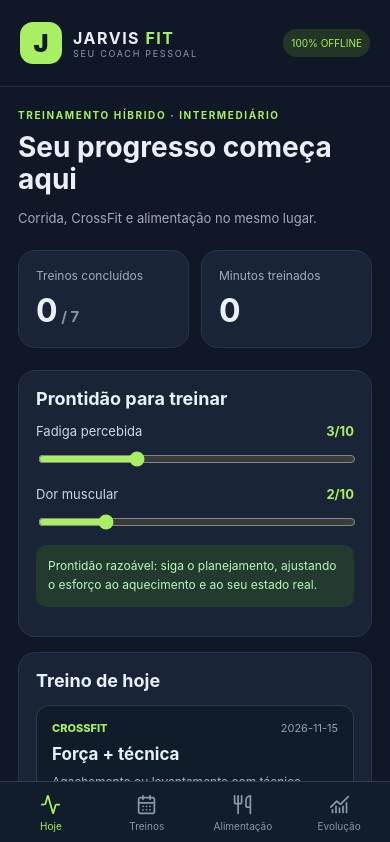
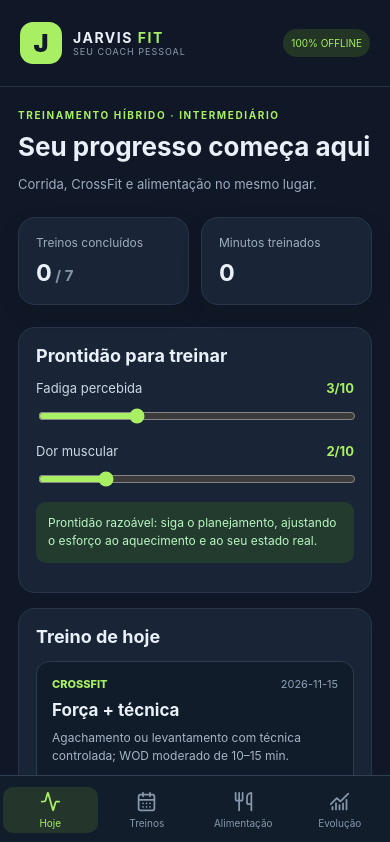
Before and after one commit to diego39l/jarvis-fit, a React (Vite) app: page / in a window 390 px wide. Shown: the top 842 px of the page. Built offline with nearby package versions, Linux system fonts and the light colour scheme.

Commit message:
feat(ui): improve responsive layout, navigation and keyboard accessibility

```diff
--- a/src/style.css
+++ b/src/style.css
@@ -8,3 +8,25 @@
 .logForm .consent input{accent-color:#a8ef63}
 .progress{height:12px;background:#0f1927;border-radius:20px;overflow:hidden}
 .progress>div{height:100%;background:#a8ef63;border-radius:20px}
+
+/* 1.3 — interface responsiva e navegação acessível */
+.shell{width:100%;overflow-x:hidden}
+header{gap:12px}
+.brand{min-width:0}
+.brand strong{font-size:clamp(13px,3.6vw,17px)}
+.brand small{letter-spacing:1px}
+main{padding-bottom:26px}
+h1{font-size:clamp(26px,6vw,34px)}
+.stats>div{min-width:0;box-shadow:0 8px 24px rgba(0,0,0,.08)}
+.stats b{font-size:clamp(22px,6vw,32px);overflow-wrap:anywhere}
+section{overflow-wrap:anywhere}
+.workout{transition:border-color .2s,transform .2s}
+.workout:focus-within{border-color:#a8ef63}
+button:focus-visible,input:focus-visible,select:focus-visible,.file:focus-within{outline:3px solid #d5ff9d;outline-offset:3px}
+button{min-height:40px}
+nav{z-index:20;gap:2px}
+nav button{min-width:0;flex:1;padding:4px 2px;border-radius:10px}
+nav button.active{background:#24352b}
+@media(max-width:380px){header{padding:16px 12px}.tag{font-size:9px;padding:6px}main{padding:18px 12px}.stats{gap:8px}.stats>div,section{padding:13px}nav button{font-size:9px}}
+@media(min-width:700px){.shell{max-width:900px}.stats{grid-template-columns:repeat(3,minmax(0,1fr))}nav{max-width:900px}}
+@media(prefers-reduced-motion:reduce){*,*::before,*::after{scroll-behavior:auto!important;transition:none!important}}
```
